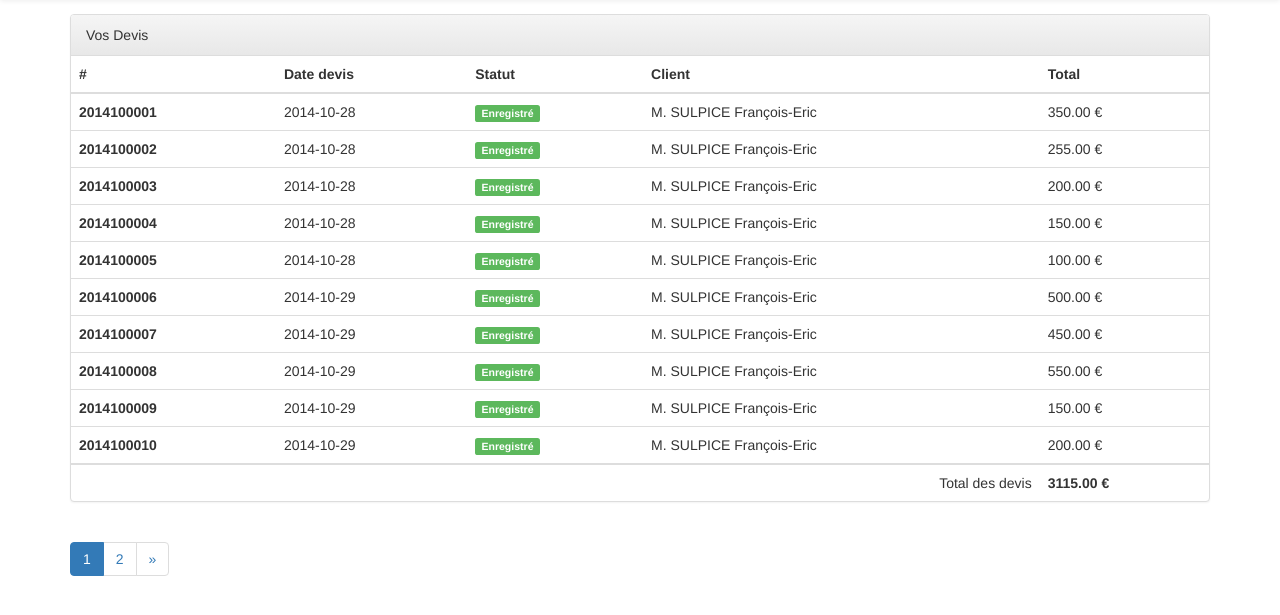
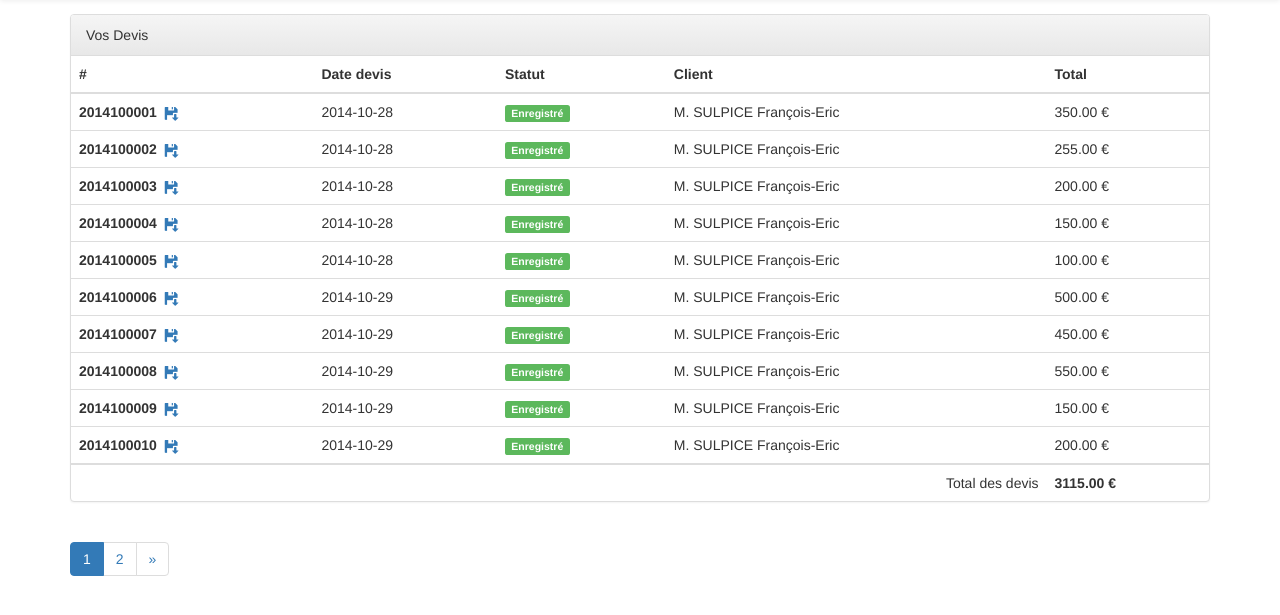
Before and after one commit to tchoubid0o/myae, a PHP site: page /devis.html in a window 1280 px wide. Shown: the part 51-666 px from the top of the page. Run offline with PHP 8.4, Linux system fonts and the light colour scheme; data comes from the database, SQL or seed files in the repository; some libraries are stand-ins or nearby versions.

Commit message:
Ajout download pdf

```diff
--- a/vues/devis.php
+++ b/vues/devis.php
@@ -18,7 +18,7 @@
         <?php
         foreach($datas as $data){?>
         <tr>
-          <td><b class="id_devis" data-id="<?php echo $data['id_devis']; ?>"><?php echo $data['id_devis']; ?></b></td>
+          <td><b class="id_devis" data-id="<?php echo $data['id_devis']; ?>"><?php echo $data['id_devis']; ?></b>&nbsp; <a href="devis/Devis_<?php echo $data['id_devis']; ?>.pdf"><span class="glyphicon glyphicon-floppy-save" style="vertical-align: middle;" data-original-title="" title=""></span></a></td>
           <td><?php echo $data['date']; ?></td>
           <td><?php if($data['statut'] == 1){echo "<span class='label label-success'>Enregistré</span>";}elseif ($data['statut'] == 2) {
             echo "<span class='label label-warning'>En attente</span>";
```
